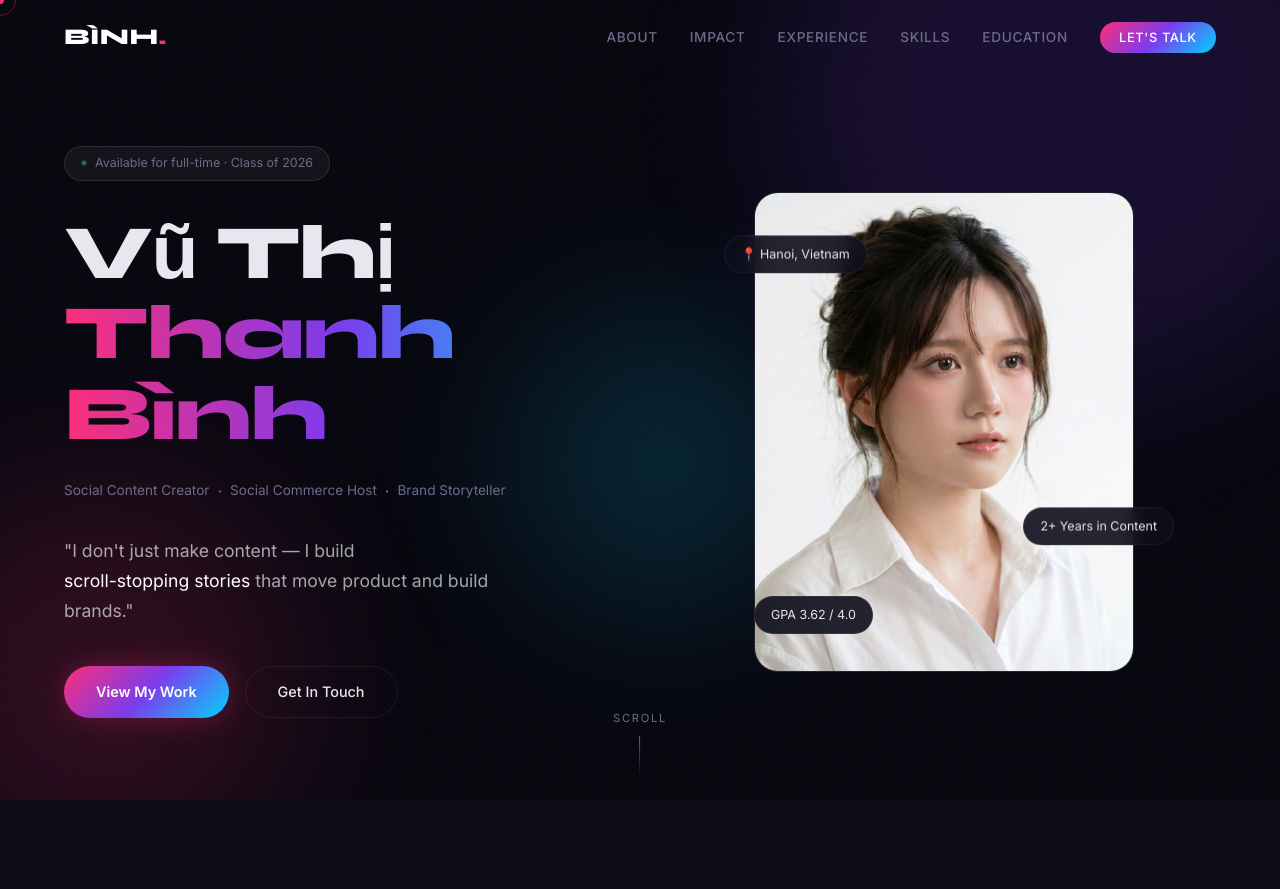
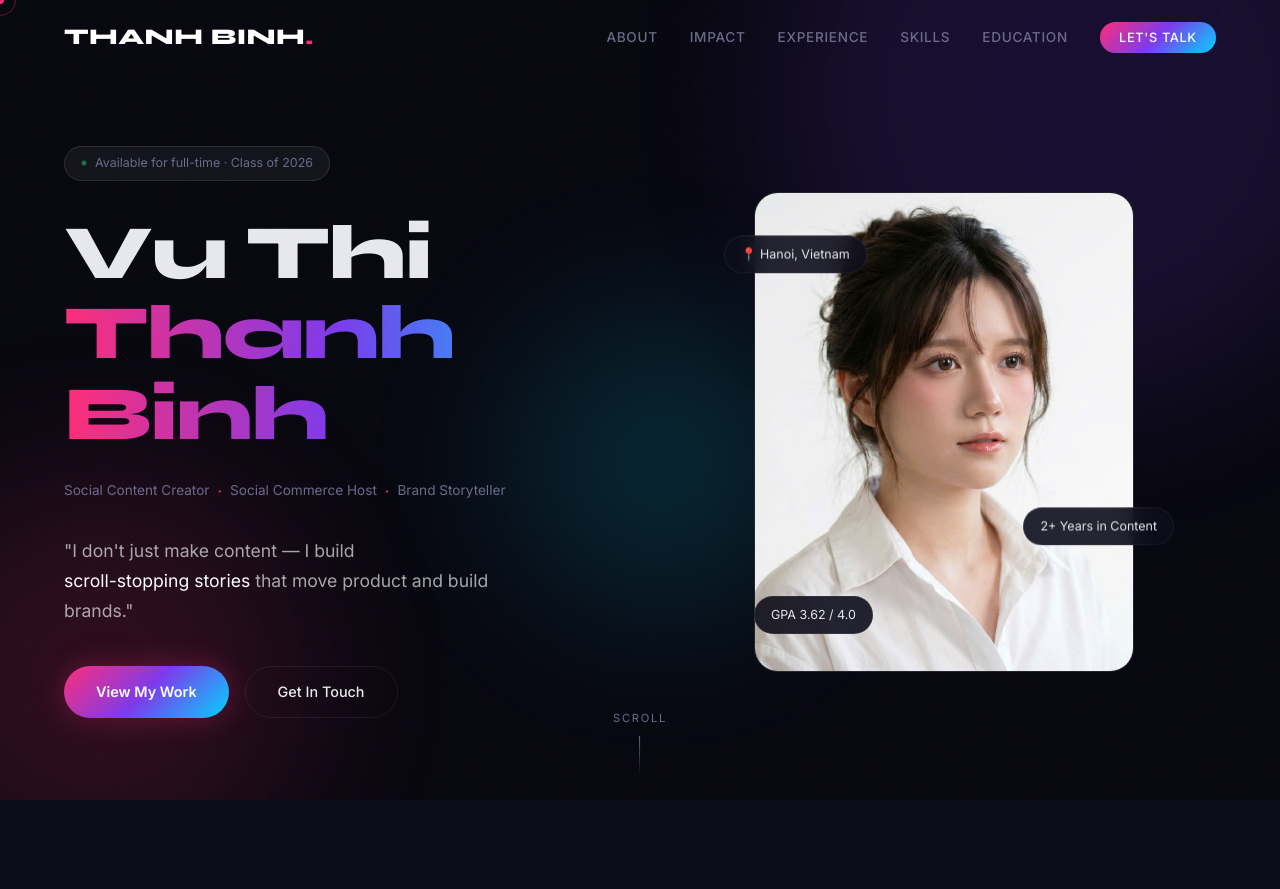
Before and after one commit to tuanlv3112/portfolio, a plain HTML site: page index.html in a window 1280 px wide. Shown: the top 889 px of the page. Drawn offline with Linux system fonts and the light colour scheme.

Commit message:
update name

```diff
--- a/index.html
+++ b/index.html
@@ -21,7 +21,7 @@
 
   <!-- Navigation -->
   <nav class="nav" id="nav">
-    <div class="nav-logo">BÌNH<span class="dot">.</span></div>
+    <div class="nav-logo">THANH BINH<span class="dot">.</span></div>
     <ul class="nav-links">
       <li><a href="#about" class="nav-link">About</a></li>
       <li><a href="#impact" class="nav-link">Impact</a></li>
@@ -60,8 +60,8 @@
         Available for full-time · Class of 2026
       </div>
       <h1 class="hero-title reveal-up">
-        <span class="line">Vũ Thị</span>
-        <span class="line gradient-text">Thanh Bình</span>
+        <span class="line">Vu Thi</span>
+        <span class="line gradient-text">Thanh Binh</span>
       </h1>
       <p class="hero-roles reveal-up">
         <span class="role-tag">Social Content Creator</span>
@@ -82,7 +82,7 @@
     <div class="hero-image-wrap reveal-right">
       <div class="hero-image-frame">
         <div class="hero-image-placeholder">
-          <img src="assets/images/profile.jpg" alt="Vũ Thị Thanh Bình" />
+          <img src="assets/images/profile.jpg" alt="Vu Thi Thanh Binh" />
         </div>
         <div class="hero-image-tag tag-1">📍 Hanoi, Vietnam</div>
         <div class="hero-image-tag tag-2">2+ Years in Content</div>
```
